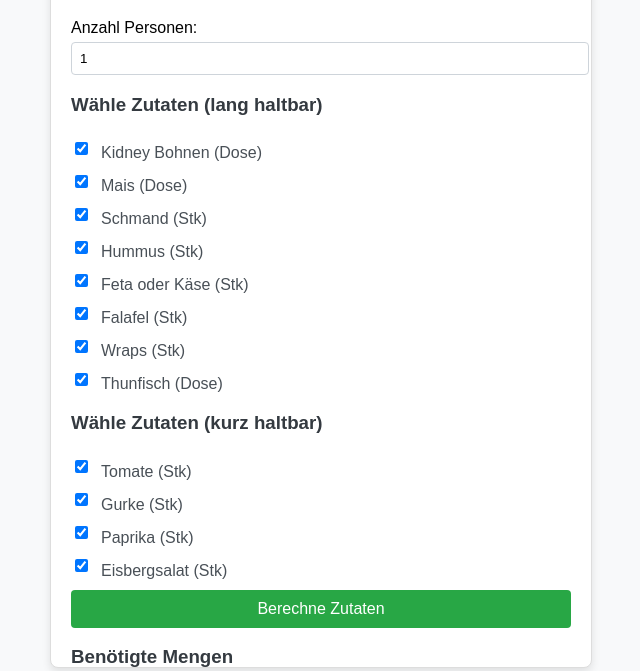
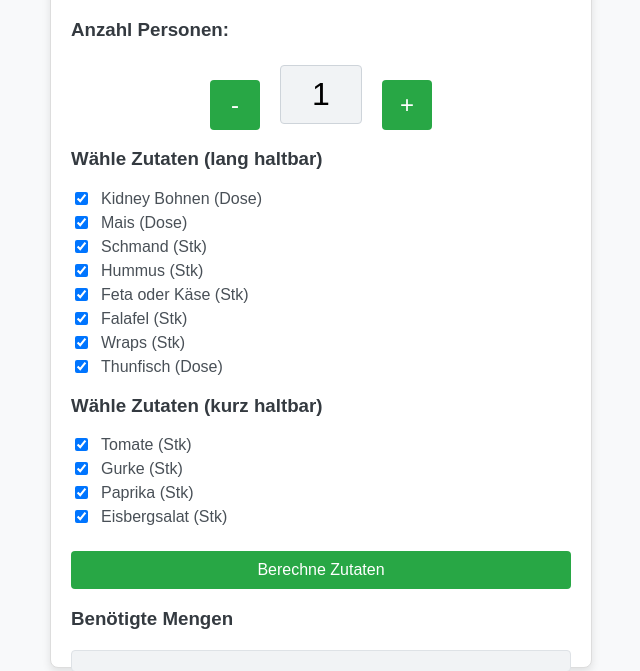
Before and after one commit to raffelino/stuff, a plain HTML site: page calculator/index.html in a window 1280 px wide. Shown: the part 132-803 px from the top of the page, without its empty margins (319-959 px from the left). Drawn offline with Linux system fonts and the light colour scheme.

Commit message:
added counter

```diff
--- a/calculator/index.html
+++ b/calculator/index.html
@@ -30,18 +30,38 @@
         h1, h3 {
             color: #343a40;
         }
-        label, button {
-            margin-top: 10px;
-            display: block;
+        .person-counter {
+            display: flex;
+            align-items: center;
+            justify-content: center;
+            margin: 10px 0;
         }
-        input[type="number"] {
-            width: 100%;
-            padding: 8px;
-            margin-top: 5px;
+        .count-display {
+            font-size: 32px;
+            margin: 0 20px;
+            padding: 10px;
             border: 1px solid #ced4da;
             border-radius: 4px;
+            background-color: #f1f3f5;
+            width: 60px;
+            text-align: center;
+        }
+        .counter-btn {
+            padding: 10px;
+            font-size: 24px;
+            width: 50px;
+            height: 50px;
+            border: none;
+            background-color: #28a745;
+            color: #ffffff;
+            border-radius: 4px;
+            cursor: pointer;
+        }
+        .counter-btn:hover {
+            background-color: #218838;
         }
         button {
+            margin-top: 20px;
             padding: 10px;
             width: 100%;
             background-color: #28a745;
@@ -81,8 +101,12 @@
 
         <h1>Zutatenrechner</h1>
 
-        <label for="persons">Anzahl Personen:</label>
-        <input type="number" id="persons" value="1" min="1">
+        <h3>Anzahl Personen:</h3>
+        <div class="person-counter">
+            <button class="counter-btn" onclick="decrementCount()">-</button>
+            <div class="count-display" id="countDisplay">1</div>
+            <button class="counter-btn" onclick="incrementCount()">+</button>
+        </div>
 
         <h3>Wähle Zutaten (lang haltbar)</h3>
         <div id="long-lasting"></div>
@@ -105,7 +129,8 @@
     </div>
 
     <script>
-        const personsInput = document.getElementById("persons");
+        let personCount = 1;
+        const countDisplay = document.getElementById("countDisplay");
         const outputDiv = document.getElementById("output");
 
         const ingredients = [
@@ -116,12 +141,28 @@
             { name: "Mais", perPerson: 0.125, unit: "Dose", category: "long", typicalPackage: 1 },
             { name: "Schmand", perPerson: 0.1666, unit: "Stk", category: "long", typicalPackage: 1 },
             { name: "Hummus", perPerson: 0.1666, unit: "Stk", category: "long", typicalPackage: 1 },
-            { name: "Feta oder Käse", perPerson: 50, unit: "Stk", category: "long", typicalPackage: 1 },
+            { name: "Feta oder Käse", perPerson: 0.1666, unit: "Stk", category: "long", typicalPackage: 1 },
             { name: "Falafel", perPerson: 0.5, unit: "Stk", category: "long", typicalPackage: 1 },
             { name: "Eisbergsalat", perPerson: 0.1, unit: "Stk", category: "short", typicalPackage: 1 },
             { name: "Wraps", perPerson: 3, unit: "Stk", category: "long", typicalPackage: 6 },
             { name: "Thunfisch", perPerson: 0.25, unit: "Dose", category: "long", typicalPackage: 1 }
         ];
+
+        function incrementCount() {
+            personCount++;
+            updateCountDisplay();
+        }
+
+        function decrementCount() {
+            if (personCount > 1) {
+                personCount--;
+                updateCountDisplay();
+            }
+        }
+
+        function updateCountDisplay() {
+            countDisplay.textContent = personCount;
+        }
 
         function initializeIngredients() {
             const longLastingDiv = document.getElementById("long-lasting");
@@ -153,13 +194,12 @@
         }
 
         function calculateIngredients() {
-            const persons = parseInt(personsInput.value);
             outputDiv.innerHTML = "";
 
             ingredients.forEach(ingredient => {
                 const checkbox = document.getElementById(ingredient.name);
                 if (checkbox.checked) {
-                    const totalAmount = Math.round(((ingredient.perPerson * persons) + Number.EPSILON) * 100) / 100;
+                    const totalAmount = Math.round(((ingredient.perPerson * personCount) + Number.EPSILON) * 100) / 100;
                     const packagesNeeded = Math.ceil(totalAmount / ingredient.typicalPackage);
                     const resultLine = document.createElement("div");
                     resultLine.className = "output-line";
```
